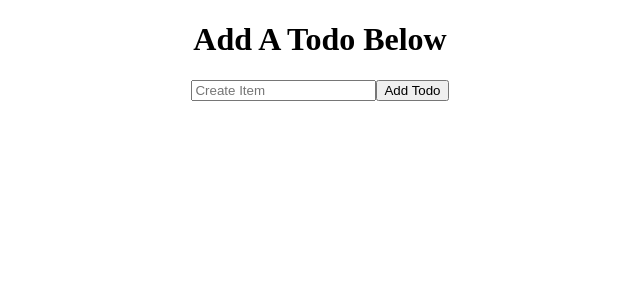
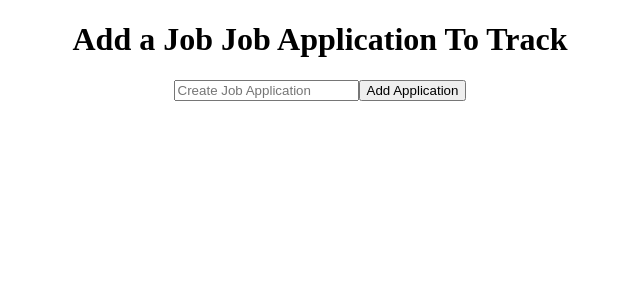
Before and after one commit to devaneyj3/Job-Tracker, a React (Create React App) app: page / in a window 1280 px wide. Shown: the top 300 px of the page, without its empty margins (320-960 px from the left). Built offline with nearby package versions, Linux system fonts and the light colour scheme.

Commit message:
modify code to track jobs

```diff
--- a/src/App.js
+++ b/src/App.js
@@ -1,16 +1,16 @@
 import React, { useState } from 'react';
 
 import './css/index.scss';
-import TodoForm from './components/TodoForm.jsx';
-import ShowTodos from './components/ShowTodos.jsx';
+import JobForm from './components/JobForm.jsx';
+import ShowJobs from './components/ShowJobs.jsx'
 
 function App() {
 
-  const [todo, setTodo] = useState([])
+  const [jobApplication, setJobApplication] = useState([])
 
-  const saveNewTodo = value => {
-    setTodo(
-    [...todo,{
+  const saveNewJob = value => {
+    setJobApplication(
+    [...jobApplication,{
       id: Date.now(),
       name: value,
       completed: false
@@ -19,9 +19,9 @@ function App() {
   }
   return (
     <div className="App">
-      <h1>Add A Todo Below</h1>
-      <TodoForm saveNewTodo={saveNewTodo} />
-      <ShowTodos todos={todo}/>
+      <h1>Add a Job Job Application To Track</h1>
+      <JobForm saveNewJob={saveNewJob} />
+      <ShowJobs jobs={jobApplication}/>
     </div>
   );
 }
--- /dev/null
+++ b/src/components/JobForm.jsx
@@ -0,0 +1,25 @@
+import React from 'react';
+import useInput from './customHook'
+
+const TodoForm = props => {
+    const [newJob, setNewJob, handleInputChange] = useInput('');
+
+    const submitNewJob= (e) => {
+        e.preventDefault()
+        props.saveNewJob(newJob)
+    }
+    return (
+        <div className='jobForm'>
+            <form onSubmit={submitNewJob}>
+                <input type="text"
+                    placeholder="Create Job Application"
+                    onChange={handleInputChange}
+                    value={newJob}
+                    ></input>
+                <button>Add Application</button>
+            </form>
+        </div>
+    )
+}
+
+export default TodoForm;
--- a/src/components/ShowTodos.jsx
+++ b/src/components/ShowJobs.jsx
@@ -3,11 +3,11 @@ import React from 'react';
 const ShowTodos = props => {
     return (
         <>
-        <ul className='todoList'>
-            {props.todos.map(todo => {
+        <ul className='jobList'>
+            {props.jobs.map(job => {
                 return (
-                    <div className='todoItems'>
-                        <li key={todo.id}>{todo.name}</li>
+                    <div className='jobItems'>
+                        <li key={job.id}>{job.name}</li>
                         <button>Edit</button>
                         <button>Delete</button>
                     </div>
--- a/src/components/TodoForm.jsx
+++ /dev/null
@@ -1,25 +0,0 @@
-import React from 'react';
-import useInput from './customHook'
-
-const TodoForm = props => {
-    const [newTodo, setNewTodo, handleInputChange] = useInput('');
-
-    const submitNewTodo = (e) => {
-        e.preventDefault()
-        props.saveNewTodo(newTodo)
-    }
-    return (
-        <div className='todoForm'>
-            <form onSubmit={submitNewTodo}>
-                <input type="text"
-                    placeholder="Create Item"
-                    onChange={handleInputChange}
-                    value={newTodo}
-                    ></input>
-                <button>Add Todo</button>
-            </form>
-        </div>
-    )
-}
-
-export default TodoForm;
--- a/src/css/index.scss
+++ b/src/css/index.scss
@@ -1,7 +1,7 @@
 body {
     text-align: center;
-    .todoList {
-        .todoItems {
+    .jobList {
+        .jobItems {
             border: 1px groove grey;
             background-color: lightgray;
             color: white;
```
